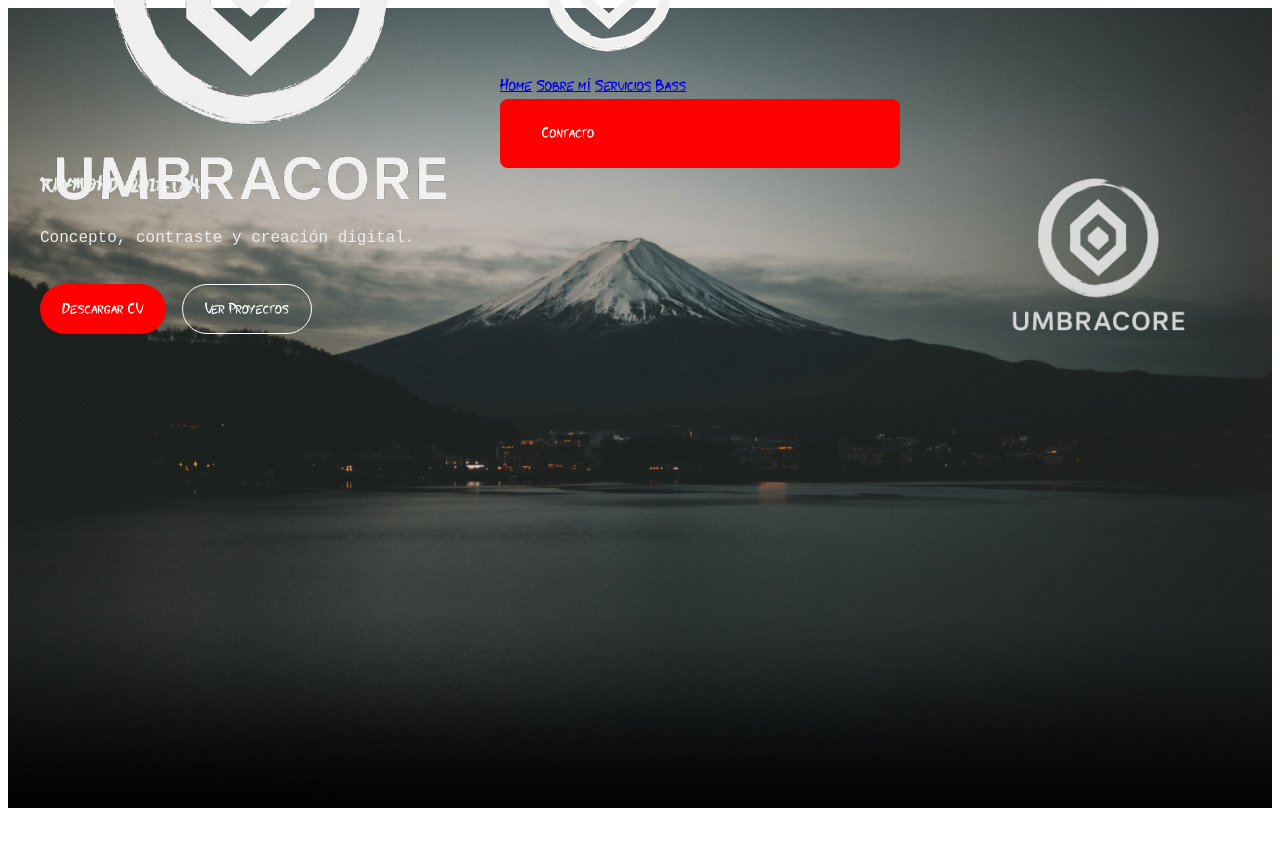
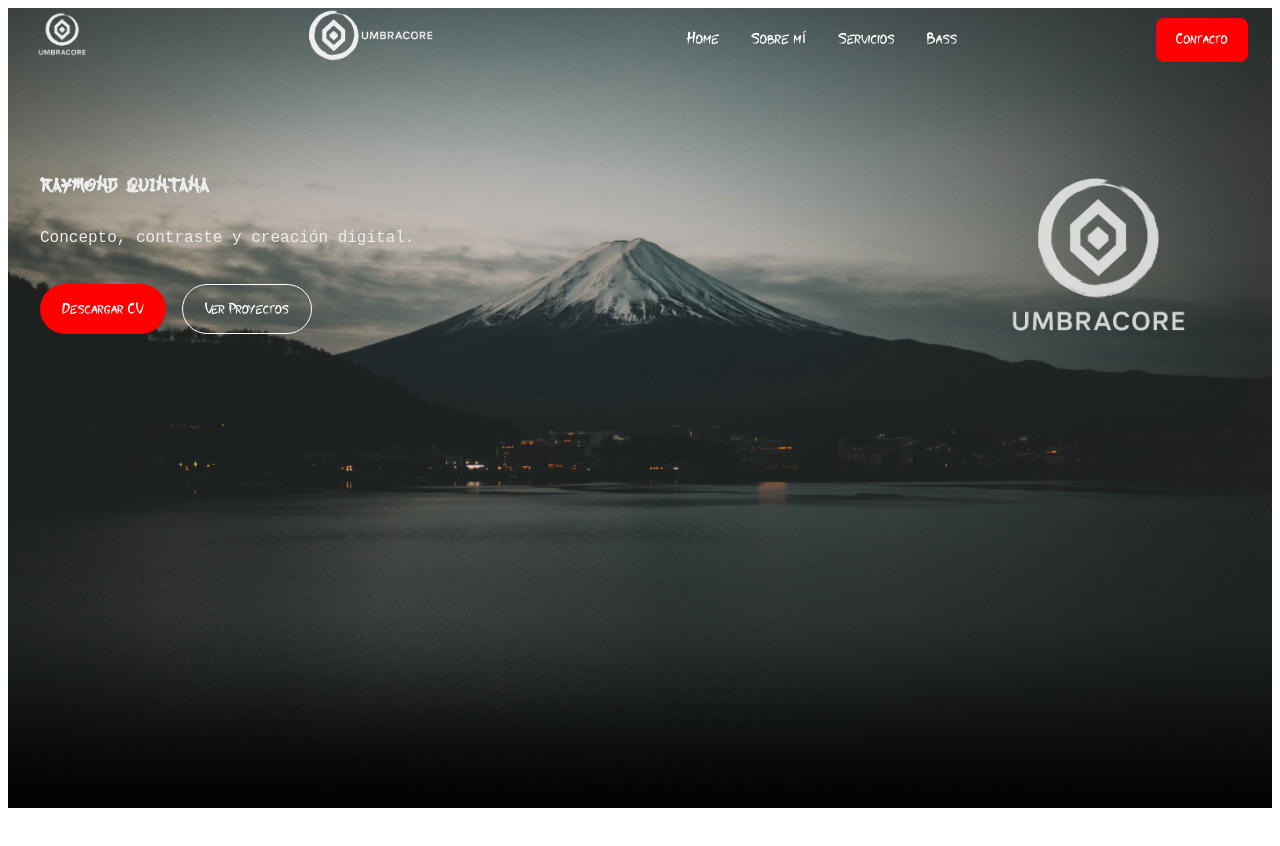
Before and after one commit to principal-umbra/core-folio, a plain HTML site: page index.html in a window 1280 px wide. Shown: the top 846 px of the page. Drawn offline with Linux system fonts and the light colour scheme; a web font is replaced by a local one.

Commit message:
Update navbar.html

```diff
--- a/components/navbar.html
+++ b/components/navbar.html
@@ -1,37 +1,41 @@
-<header class="navbar" id="main-navbar">
-    <!-- Logo principal inamovible -->
-    <div class="navbar-logo-main">
+<header
+  class="navbar"
+  data-logo-default="/core-folio/assets/img/umbra-logo-horizontal-white.png"
+  data-logo-scrolled="/core-folio/assets/img/umbra-logo-horizontal-white.png"
+>
+
+  <div class="navbar-container">
+
+    <!-- LOGO PRINCIPAL INAMOVIBLE -->
+    <div class="navbar-logo navbar-logo-main">
       <a href="/core-folio/">
         <img
           src="/core-folio/assets/img/umbra-logo-white.png"
-                alt="Umbra Core Logo"
+          alt="Umbra Logo Principal"
         >
       </a>
     </div>
 
-    <!-- Contenido navegable -->
-    <div class="navbar-inner">
-        <!-- Logo horizontal (aparece con scroll) -->
-        <div class="navbar-logo-scroll">
+    <!-- LOGO DE NAVEGACIÓN (CONTROLADO POR SCROLL) -->
+    <div class="navbar-logo navbar-logo-scroll">
       <a href="/core-folio/">
         <img
+          id="navbar-logo-img"
           src="/core-folio/assets/img/umbra-logo-horizontal-white.png"
-                    alt="Umbra Core Logo Horizontal"
+          alt="Umbra Logo Navegación"
         >
       </a>
     </div>
 
-        <nav class="navbar-nav">
-            <a href="/core-folio/">Home</a>
-            <a href="/core-folio/sobre-mi/">Sobre mí</a>
-            <a href="/core-folio/servicios/">Servicios</a>
-            <a href="/core-folio/bass/">Bass</a>
-        </nav>
+    <!-- MENU -->
+    <ul class="navbar-menu">
+      <li><a href="/core-folio/">Home</a></li>
+      <li><a href="/core-folio/sobre-mi/">Sobre mí</a></li>
+      <li><a href="/core-folio/servicios/">Servicios</a></li>
+      <li><a href="/core-folio/bass/">Bass</a></li>
+    </ul>
 
-        <div class="navbar-cta">
-            <a href="/core-folio/contacto/" class="btn btn-primary">
-                Contacto
-            </a>
-        </div>
+    <a href="/core-folio/contacto/" class="navbar-cta">Contacto</a>
+
   </div>
 </header>
```
Lines whose indentation alone changed are shown as unchanged.
